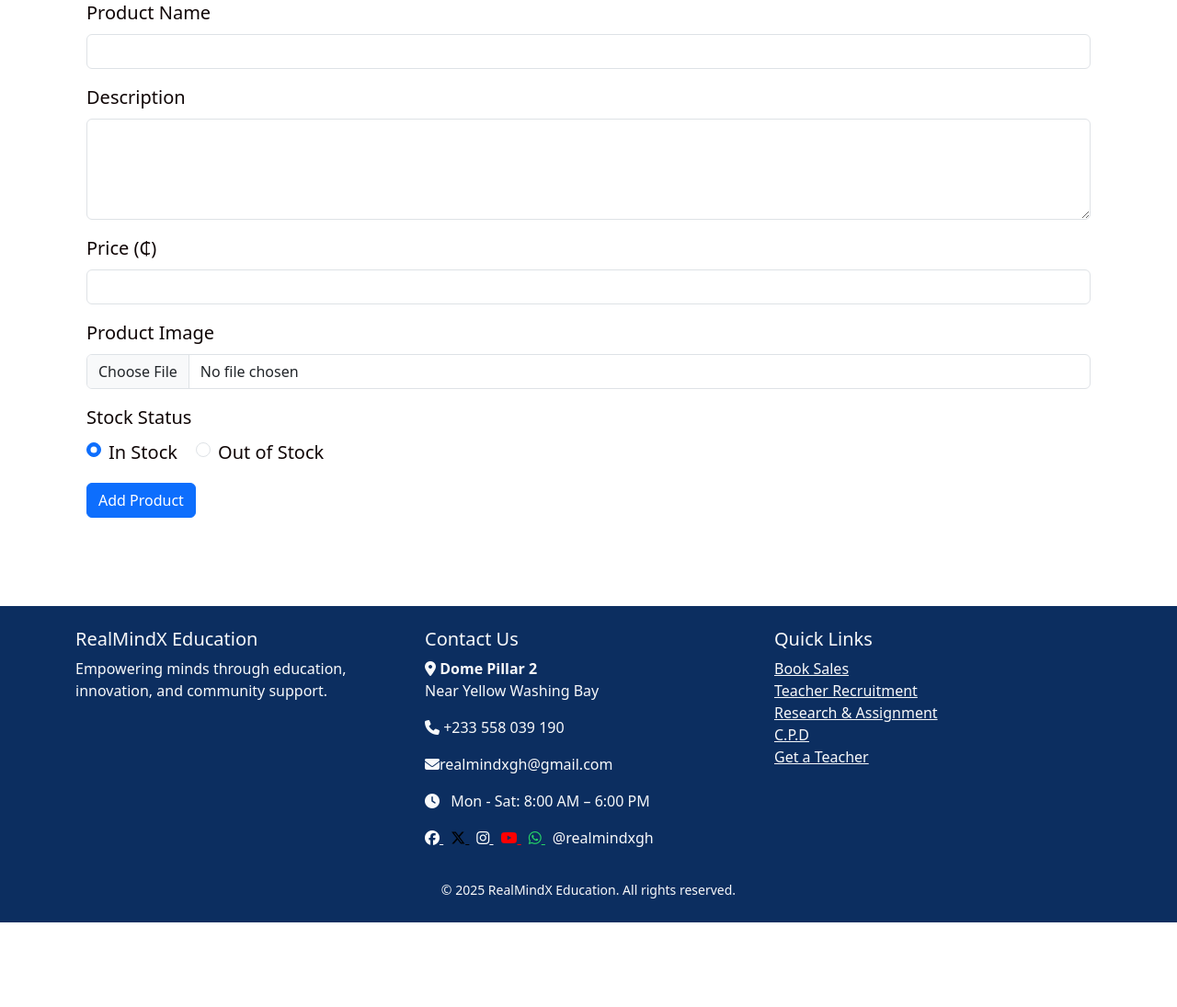
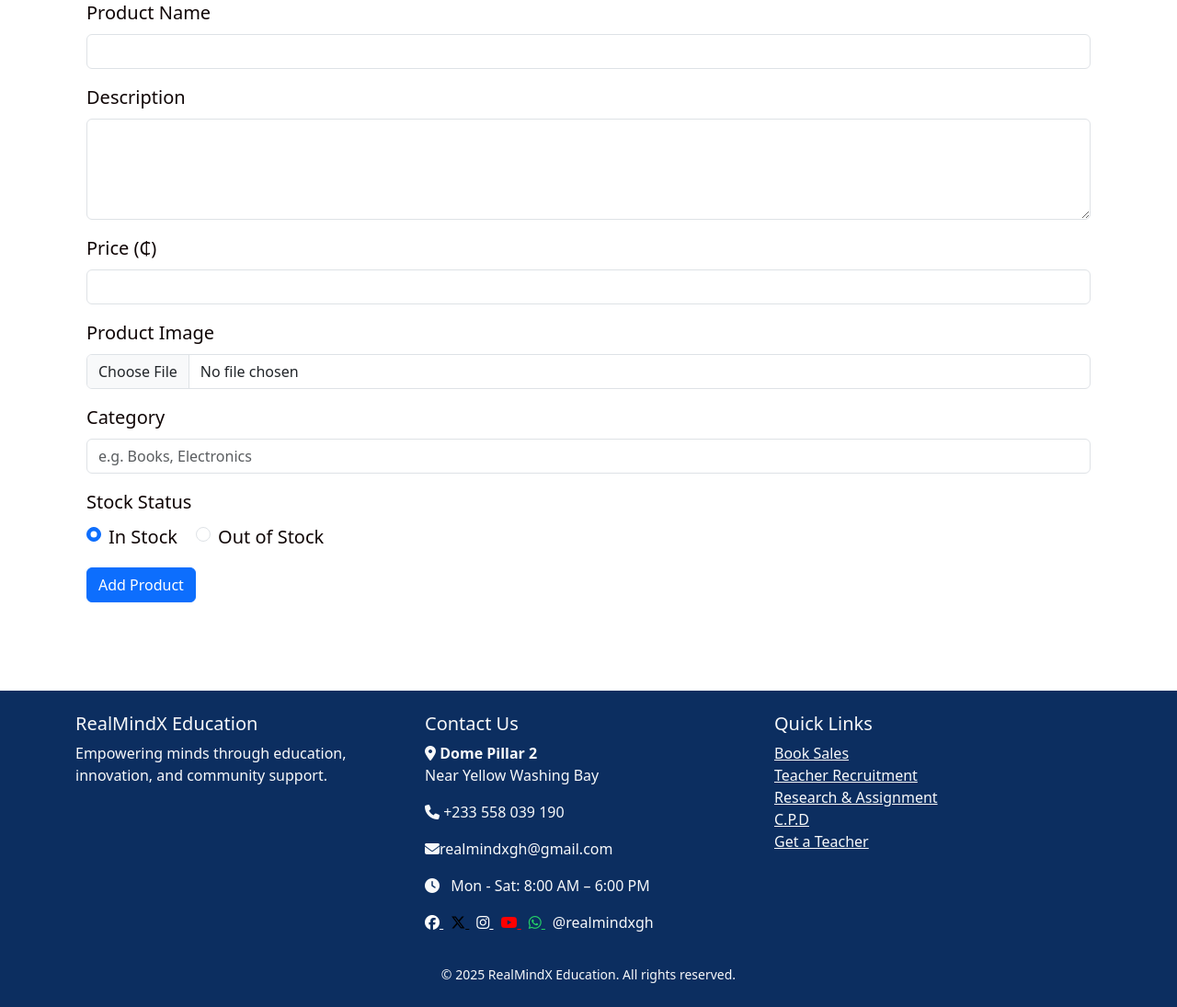
Before and after one commit to EmmanuelDanso1/learning_platform, a Flask app: page /admin/add-product in a window 1280 px wide. Shown: the part 199-1294 px from the top of the page at 92% size. Before the commit the page ends 1202 px from the top, so only its background shows below. Run offline with Flask 3, Linux system fonts and the light colour scheme; a user stored in the database is signed in; some libraries are stand-ins or nearby versions.

Commit message:
category and prodduct sync

```diff
--- a/platform/realmind/models/__init__.py
+++ b/platform/realmind/models/__init__.py
@@ -6,3 +6,4 @@ from .job import JobPost
 from .news import News
 from .gallery import Gallery
 from .products import Product
+from .category import Category
--- a/platform/realmind/models/products.py
+++ b/platform/realmind/models/products.py
@@ -10,9 +10,14 @@ class Product(db.Model):
     in_stock = db.Column(db.Boolean, default=True)
     date_created = db.Column(db.DateTime, default=datetime.utcnow)
     ecommerce_product_id = db.Column(db.Integer, nullable=True)
+
     # Foreign Key to Admin
     admin_id = db.Column(db.Integer, db.ForeignKey('admin.id'), nullable=False)
     admin = db.relationship('Admin', backref=db.backref('products', lazy=True))
+
+    # Foreign Key to Category
+    category_id = db.Column(db.Integer, db.ForeignKey('category.id'), nullable=True)
+    category = db.relationship('Category', back_populates='products')
 
     def __repr__(self):
         return f'<Product {self.name}>'
--- a/platform/realmind/routes/admin_routes.py
+++ b/platform/realmind/routes/admin_routes.py
@@ -2,7 +2,7 @@ from flask import Blueprint, render_template, redirect, url_for, flash, send_fro
 from flask_login import login_required, current_user
 from werkzeug.utils import secure_filename
 # using the imports from __init__.py file
-from realmind.models import Admin, Application, JobPost, News, Gallery, Product
+from realmind.models import Admin, Application, JobPost, News, Gallery, Product, Category
 from realmind.forms import JobPostForm
 from realmind import db
 import os
@@ -285,42 +285,47 @@ def add_product():
         description = request.form['description']
         price = float(request.form['price'])
         image_file = request.files['image']
+        category_name = request.form['category_name'].strip().title()
         in_stock = request.form.get('in_stock') == 'true'
 
+        #  Create or find category
+        category = Category.query.filter_by(name=category_name).first()
+        if not category:
+            category = Category(name=category_name)
+            db.session.add(category)
+            db.session.commit()
+
+        # Save image
         if image_file and allowed_file(image_file.filename):
             filename = secure_filename(image_file.filename)
-
-            # This assumes your static folder is inside the 'realmind' package
             upload_path = os.path.join(current_app.root_path, 'static', 'uploads', filename)
-
-            # Ensure the upload folder exists
             os.makedirs(os.path.dirname(upload_path), exist_ok=True)
-
-            # Save the uploaded file
             image_file.save(upload_path)
 
+            # ✅ Save product locally
             product = Product(
                 name=name,
                 description=description,
                 price=price,
                 in_stock=in_stock,
                 image_filename=filename,
-                admin_id=current_user.id
+                admin_id=current_user.id,
+                category_id=category.id
             )
             db.session.add(product)
-            db.session.commit()  # Commit first to get product.id
+            db.session.commit()
 
-            # Prepare sync data
+            # Sync to e-commerce
+            API_TOKEN = os.getenv('API_TOKEN')
             product_data = {
                 'name': name,
                 'description': description,
                 'price': price,
                 'in_stock': in_stock,
-                'image_filename': filename
+                'image_filename': filename,
+                'category': category.name  #  include category name
             }
 
-            # Sync to E-Commerce API
-            API_TOKEN = os.getenv('API_TOKEN')
             try:
                 headers = {'Authorization': f'Bearer {API_TOKEN}'}
                 res = requests.post(
@@ -342,8 +347,6 @@ def add_product():
 
     return render_template('admin/add_product.html')
 
-
-# edit product
 @admin_bp.route('/admin/edit-product/<int:product_id>', methods=['GET', 'POST'])
 @login_required
 def edit_product(product_id):
@@ -355,27 +358,30 @@ def edit_product(product_id):
         product.price = float(request.form['price'])
         product.in_stock = request.form.get('in_stock') == 'true'
 
+        # ✅ Handle category update
+        category_name = request.form.get('category_name', '').strip().title()
+        if category_name:
+            category = Category.query.filter_by(name=category_name).first()
+            if not category:
+                category = Category(name=category_name)
+                db.session.add(category)
+                db.session.commit()
+            product.category_id = category.id
+
+        # ✅ Handle image update (if new file is uploaded)
         image_file = request.files.get('image')
         if image_file and allowed_file(image_file.filename):
             filename = secure_filename(image_file.filename)
-
-
-            # This assumes your static folder is inside the 'realmind' package
             upload_path = os.path.join(current_app.root_path, 'static', 'uploads', filename)
-
-            # Ensure the upload folder exists
             os.makedirs(os.path.dirname(upload_path), exist_ok=True)
-
-            # Save the uploaded file
             image_file.save(upload_path)
             product.image_filename = filename
 
         db.session.commit()
 
-        # Sync update to e-commerce
+        # ✅ Sync update to e-commerce (optional)
         API_TOKEN = os.getenv('API_TOKEN')
         ecommerce_id = product.ecommerce_product_id
-
         if ecommerce_id:
             product_data = {
                 'name': product.name,
@@ -399,9 +405,8 @@ def edit_product(product_id):
         flash("Product updated successfully.", "success")
         return redirect(url_for('admin.manage_products'))
 
+    # GET method: pre-fill form
     return render_template('admin/edit_product.html', product=product)
-
-
 
 # delete product
 @admin_bp.route('/admin/delete-product/<int:product_id>', methods=['POST'])
--- a/platform/realmind/templates/admin/add_product.html
+++ b/platform/realmind/templates/admin/add_product.html
@@ -27,6 +27,12 @@
       <input type="file" name="image" id="image" class="form-control" accept="image/*" required>
     </div>
 
+    <!-- ✅ Category Text Input -->
+    <div class="mb-3">
+      <label for="category_name" class="form-label">Category</label>
+      <input type="text" name="category_name" id="category_name" class="form-control" placeholder="e.g. Books, Electronics" required>
+    </div>
+
     <!-- ✅ Stock Status -->
     <div class="mb-3">
       <label class="form-label">Stock Status</label><br>
```
Also changed, not shown: platform/migrations/versions/ddaa29bba2ed_added_category_model.py (added, +37 -0 lines), platform/realmind/models/category.py (added, +10 -0 lines), platform/realmind/templates/admin/edit_product.html (+7 -1 lines), platform/instance/site.db, platform/realmind/static/uploads/notebook.jpg (added).
